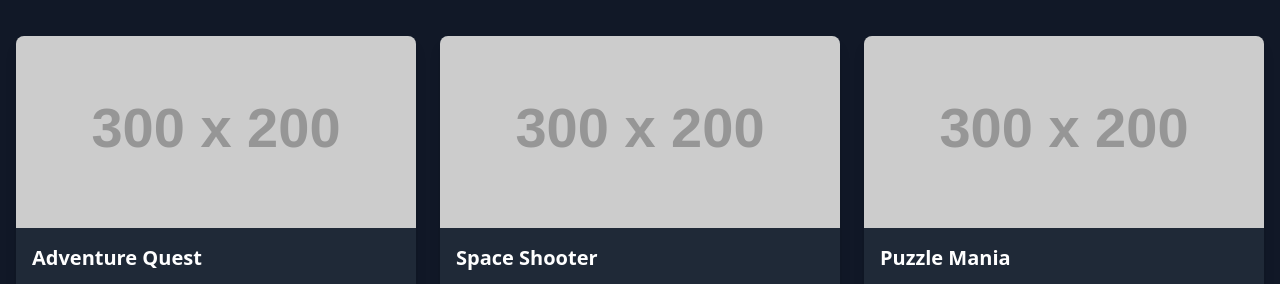
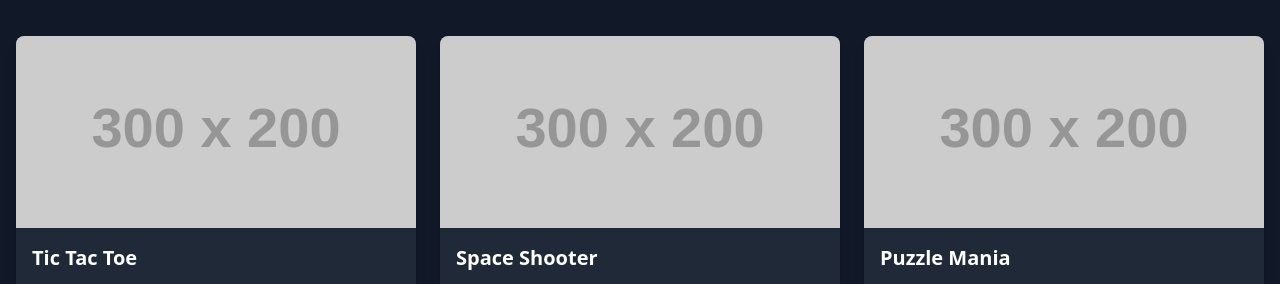
Before and after one commit to waqasshehzad87/games, a plain HTML site: page index.html in a window 1280 px wide. Shown: the part 512-796 px from the top of the page. Drawn offline with nearby package versions, Linux system fonts and the light colour scheme; placeholder pictures from the web are drawn by us.

Commit message:
Update index.html

```diff
--- a/index.html
+++ b/index.html
@@ -76,7 +76,7 @@
                 <div class="bg-gray-800 rounded-lg overflow-hidden shadow-lg hover:shadow-xl transition-shadow">
                     <img src="https://via.placeholder.com/300x200?text=Game+1" alt="Game 1" class="w-full h-48 object-cover">
                     <div class="p-4">
-                        <h3 class="text-xl font-semibold mb-2">Adventure Quest</h3>
+                        <h3 class="text-xl font-semibold mb-2">Tic Tac Toe</h3>
                         <p class="text-gray-400 mb-4">Embark on an epic journey through a fantasy world.</p>
                         <a href="#" class="bg-blue-600 text-white px-4 py-2 rounded-full hover:bg-blue-700">Play Now</a>
                     </div>
```
